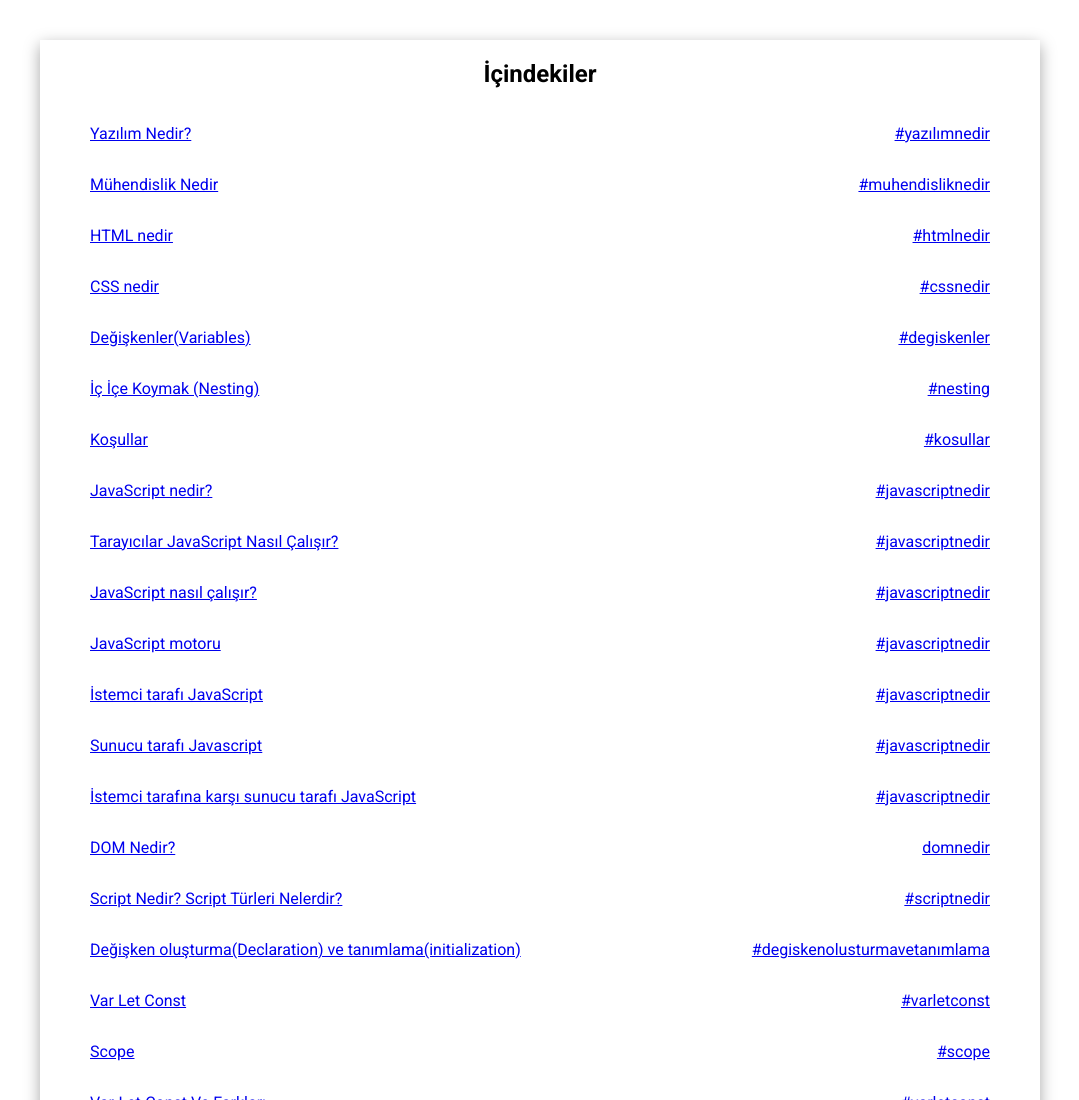
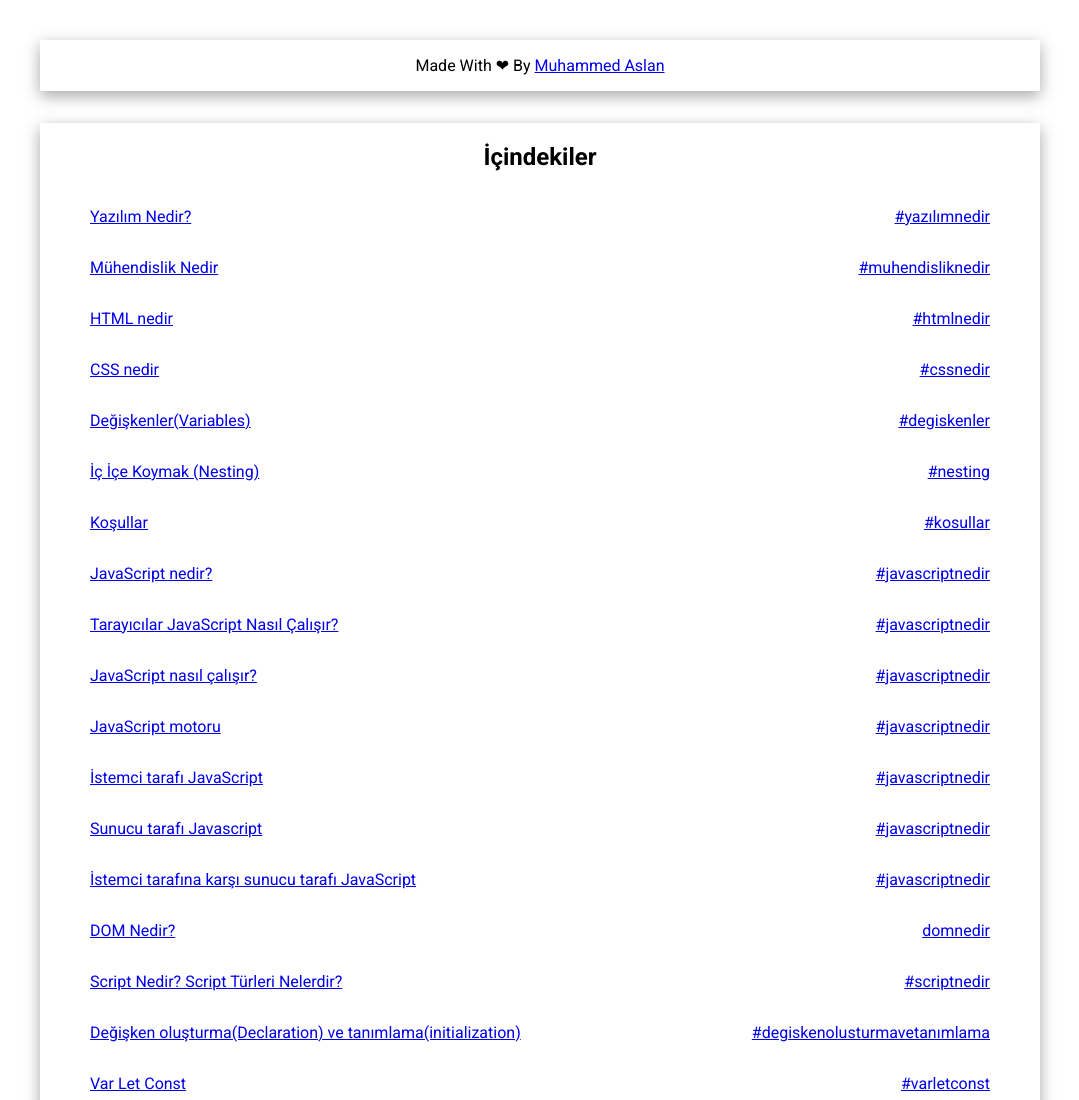
Before and after one commit to muhammedaslan11/work-document, a plain HTML site: page index.html in a window 1280 px wide. Shown: the top 1100 px of the page, without its empty margins (100-1179 px from the left). Drawn offline with Linux system fonts and the light colour scheme.

Commit message:
added nav

```diff
--- a/index.html
+++ b/index.html
@@ -24,7 +24,7 @@
     }
     .contentsSection,
     .sourceSection {
-      width: 1000px;
+      width: 100%;
       max-width: 1000px;
       text-align: center;
       display: block;
@@ -32,15 +32,15 @@
       margin-top: 2rem;
     }
     .explanationSection {
-      width: 1000px;
+      width: 100%;
       max-width: 1000px;
       text-align: left;
       display: block;
       box-shadow: rgba(0, 0, 0, 0.35) 0px 5px 15px;
       margin-top: 2rem;
     }
-    .footer {
-      width: 1000px;
+    .copyright {
+      width: 100%;
       max-width: 1000px;
       box-shadow: rgba(0, 0, 0, 0.35) 0px 5px 15px;
       margin-top: 2rem;
@@ -63,6 +63,14 @@
     }
   </style>
   <body>
+    <nav class="copyright">
+      <p>
+        Made With ❤ By
+        <a href="https://muhammed-aslan11.vercel.app/" target="_blank"
+          >Muhammed Aslan</a
+        >
+      </p>
+    </nav>
     <section class="contentsSection">
       <h1>İçindekiler</h1>
       <a href="#yazılımnedir" class="contentsrow">
@@ -777,7 +785,7 @@
         >
       </div>
     </section>
-    <footer class="footer">
+    <footer class="copyright">
       <p>
         Made With ❤ By
         <a href="https://muhammed-aslan11.vercel.app/" target="_blank"
```
